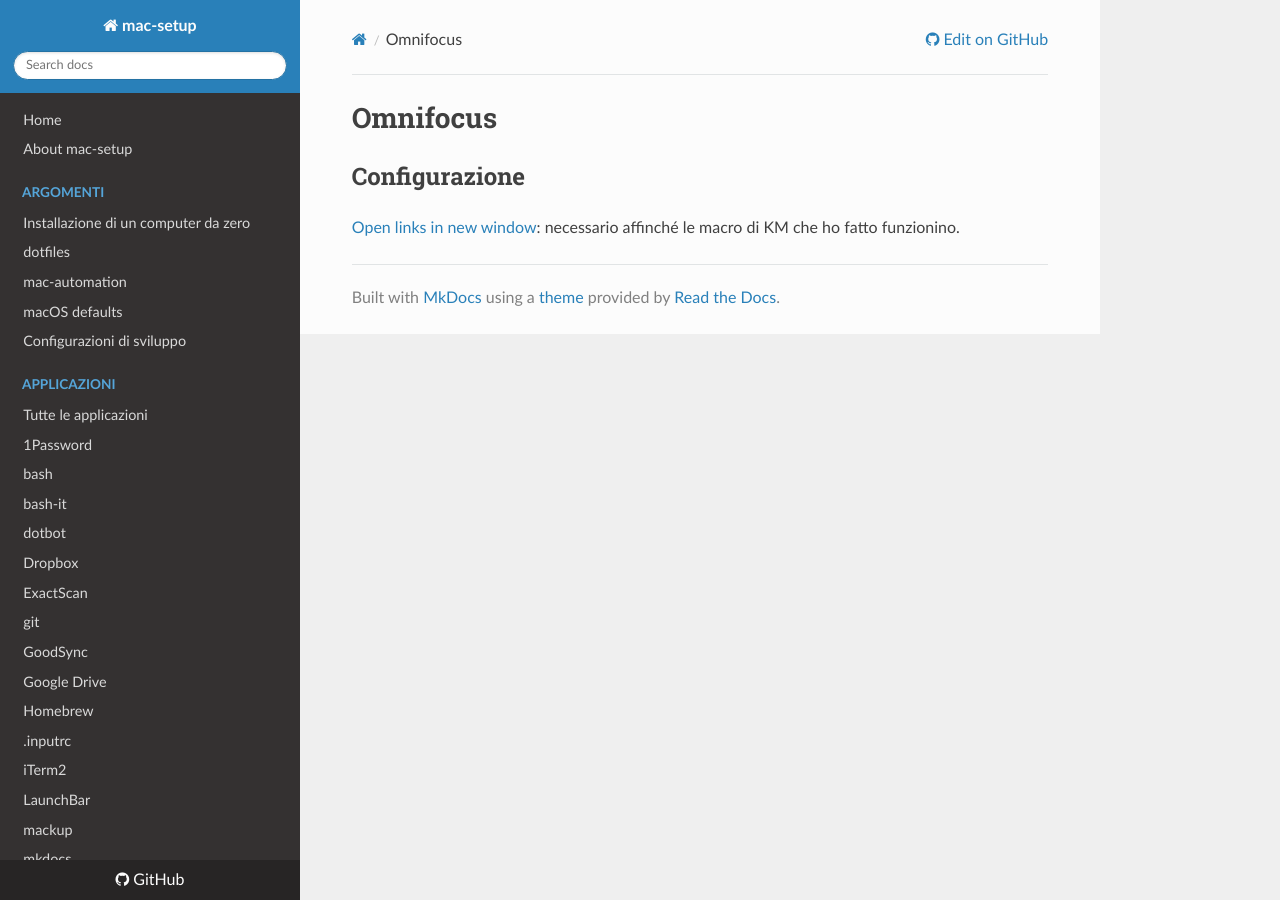
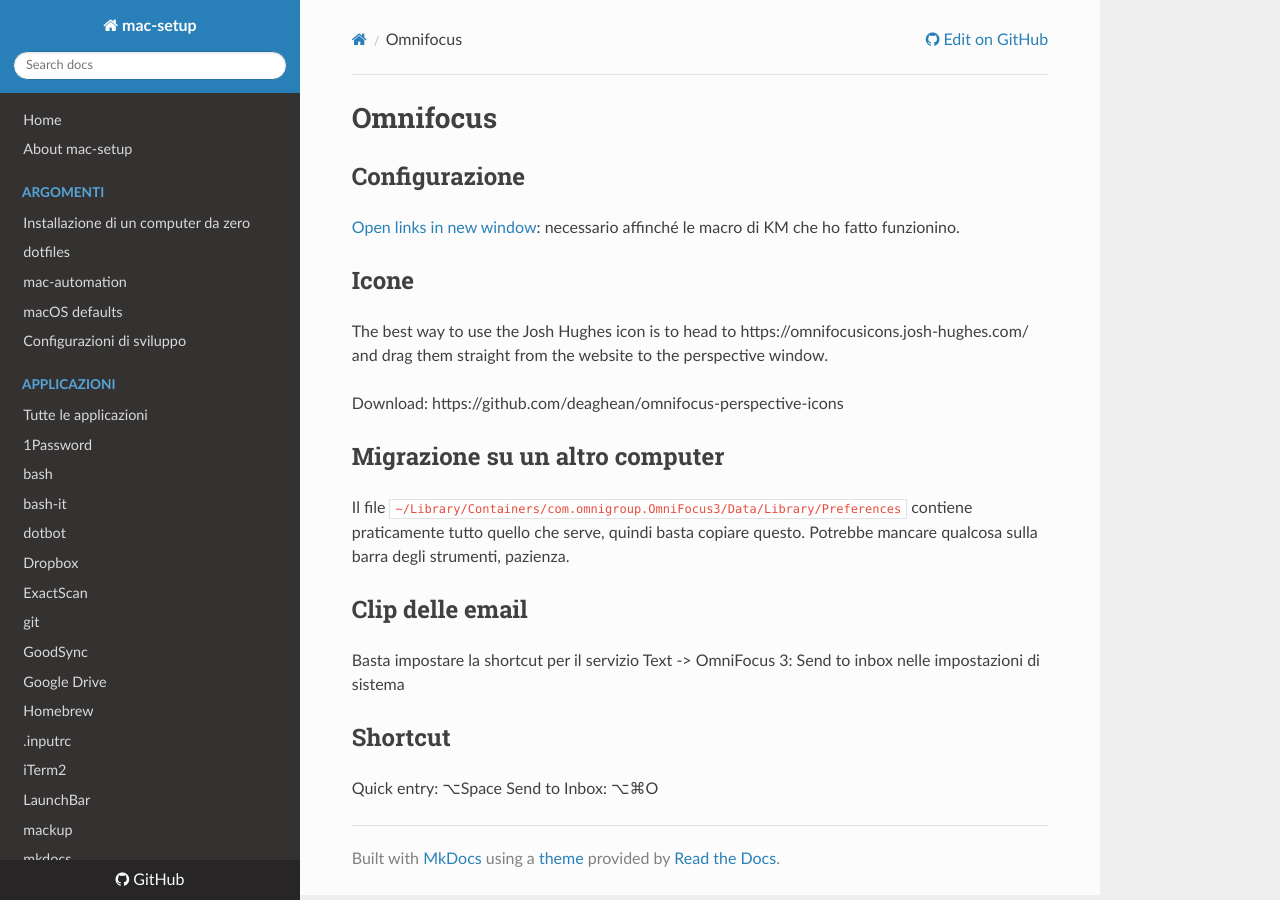
Before and after one commit to magobaol/mac-setup, an MkDocs documentation site: the page built from docs/applications/omnifocus.md, in a window 1280 px wide. Built offline with MkDocs 1.6.1, drawn with Linux system fonts in a browser that asks for light colours; nearby versions of some CDN libraries.

Commit message:
Several updates

```diff
--- a/docs/applications/omnifocus.md
+++ b/docs/applications/omnifocus.md
@@ -2,3 +2,18 @@
 
 ## Configurazione
 [Open links in new window](https://discourse.omnigroup.com/t/open-a-link-in-an-omnifocus-tab/42653): necessario affinché le macro di KM che ho fatto funzionino.
+
+## Icone
+The best way to use the Josh Hughes icon is to head to https://omnifocusicons.josh-hughes.com/ and drag them straight from the website to the perspective window.
+
+Download: https://github.com/deaghean/omnifocus-perspective-icons
+
+## Migrazione su un altro computer
+Il file `~/Library/Containers/com.omnigroup.OmniFocus3/Data/Library/Preferences` contiene praticamente tutto quello che serve, quindi basta copiare questo. Potrebbe mancare qualcosa sulla barra degli strumenti, pazienza.
+
+## Clip delle email
+Basta impostare la shortcut per il servizio Text -> OmniFocus 3: Send to inbox nelle impostazioni di sistema
+
+## Shortcut
+Quick entry: ⌥Space
+Send to Inbox: ⌥⌘O
```
Also changed, not shown: docs/applications/bash-it.md (+6 -0 lines), docs/applications/drafts.md (+5 -7 lines), docs/applications/keyboard-maestro.md (+3 -0 lines), docs/topics/macos-defaults.md (+3 -0 lines), 1 other file.
